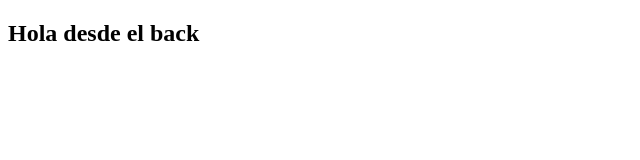
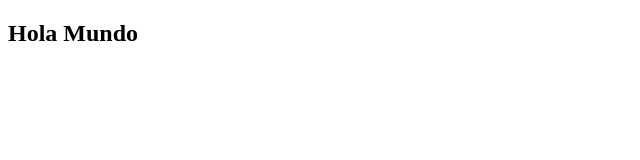
Before and after one commit to Yappur/ProyectoFinal-RollingCode-Backend, a website: page src/public/index.html in a window 1280 px wide. Shown: the whole page, without its empty margins (0-640 px from the left). Drawn offline with Linux system fonts and the light colour scheme.

Commit message:
Se actualiza H2

```diff
--- a/src/public/index.html
+++ b/src/public/index.html
@@ -6,6 +6,6 @@
     <title>Document</title>
   </head>
   <body>
-    <h2>Hola desde el back</h2>
+    <h2>Hola Mundo</h2>
   </body>
 </html>
```
